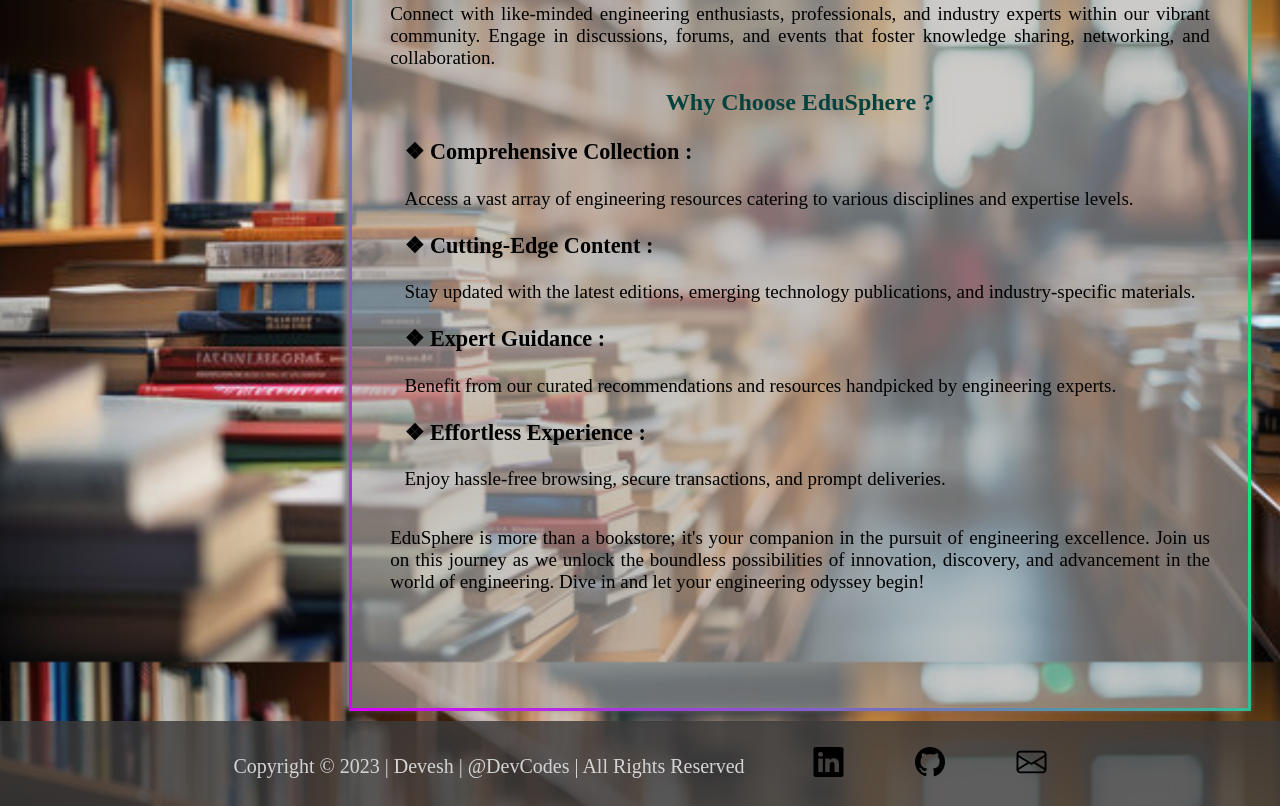
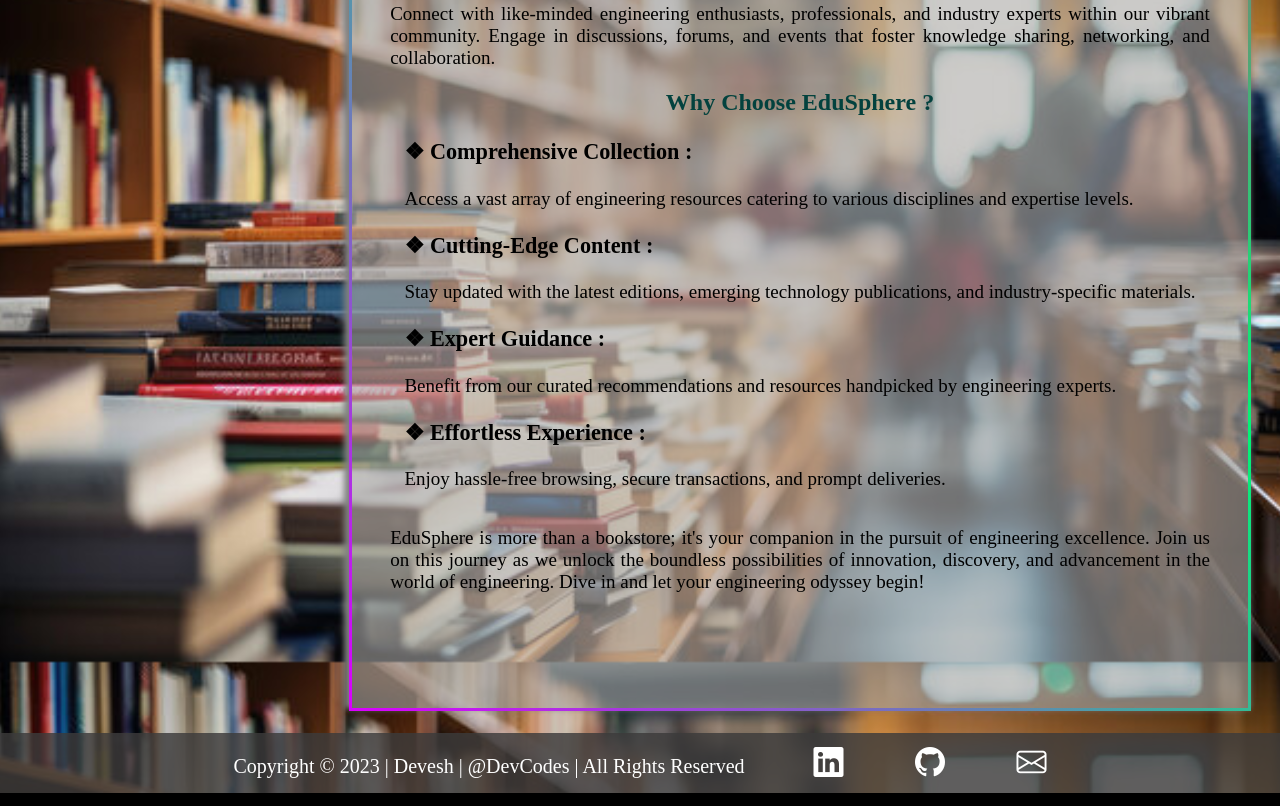
Before and after one commit to DevCodes543/EduSphere, a plain HTML site: page index.html in a window 1280 px wide. Shown: the part 938-1744 px from the top of the page. Drawn offline with nearby package versions, Linux system fonts and the light colour scheme.

Commit message:
Update style.css

```diff
--- a/style.css
+++ b/style.css
@@ -336,17 +336,19 @@ body {
   grid-area: fotr;
   background-color: #3c3b3bd1;
   width: 100%;
-
+  color: #ffffff;
   text-align: center;
   font-size: 20px;
-  margin-top: 3%;
+  margin-top: 4%;
+  z-index: 12;
 
-  padding: 2% 0;
+  padding: 1% 0;
   & a{
     text-align: center;
     padding-left: 5%;
     font-size: 30px;
-    color: #000000;
+    /* color: #000000; */
+    color: #ffffff;
     text-decoration: none;
   }
 
```
